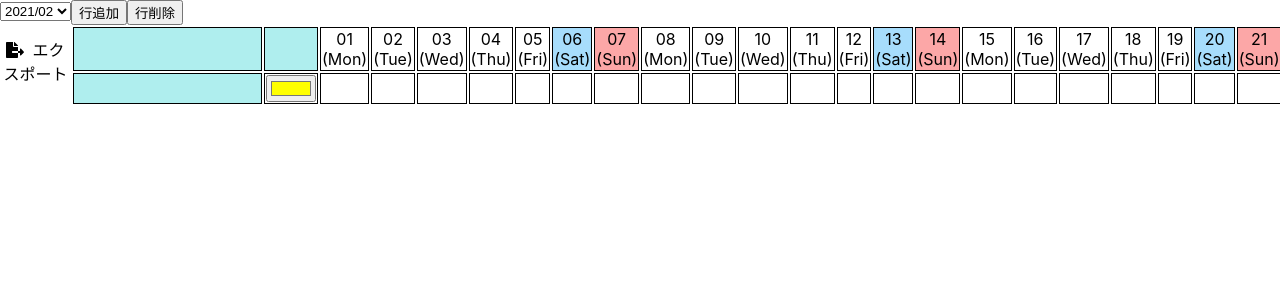
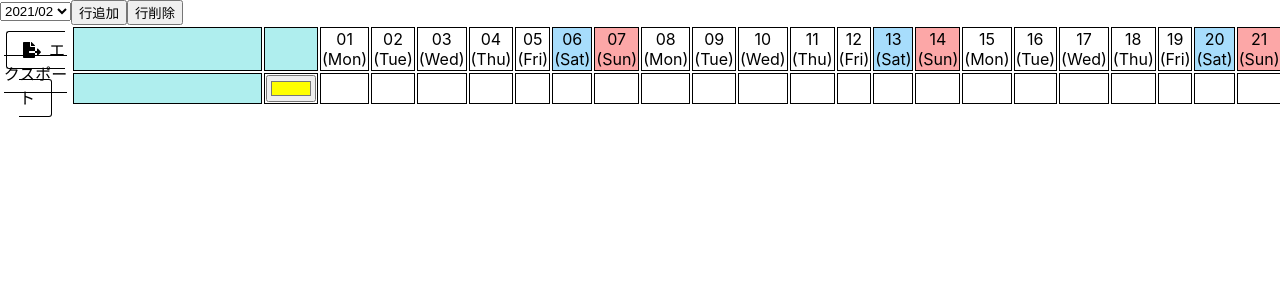
Before and after one commit to h64m1/gantt-chart, a React (Create React App) app in the folder app/: page / in a window 1280 px wide. Shown: the top 300 px of the page. Built offline with nearby package versions, Linux system fonts and the light colour scheme.

Commit message:
[mod] export, ボタンのような表示 #16

```diff
--- a/app/src/component/Gantt/Gantt.css
+++ b/app/src/component/Gantt/Gantt.css
@@ -50,13 +50,22 @@ td.sun {
 	background-color: white;
 }
 
-.export {
+div.export {
+	cursor: pointer;
 	padding-top: 1rem;
 }
 
-.export:hover {
-	cursor: pointer;
-	color: rgb(42, 141, 255);
+span.export {
+	color: #000;
+	padding: 0.5rem 1rem;
+	border: 1px solid #000;
+	border-radius: 3px;
+}
+
+span.export:hover {
+	color: rgb(12, 90, 255);
+	border: 1px solid rgb(12, 90, 255);
+	border-radius: 3px;
 }
 
 .export-icon {
--- a/app/src/component/Gantt/GanttApp.tsx
+++ b/app/src/component/Gantt/GanttApp.tsx
@@ -35,7 +35,8 @@ const Navigation: React.FC<{
 	return (
 		<>
 			<Select value={yearMonth} dispatch={dispatch} />
-			<div
+			<div className="export">
+				<span
 					className="export"
 					onClick={(event) => {
 						console.debug('click export ...', event)
@@ -43,6 +44,7 @@ const Navigation: React.FC<{
 				>
 					<FontAwesomeIcon icon={faFileExport} className="export-icon" />
 					エクスポート
+				</span>
 			</div>
 		</>
 	)
```
Lines whose indentation alone changed are shown as unchanged.
